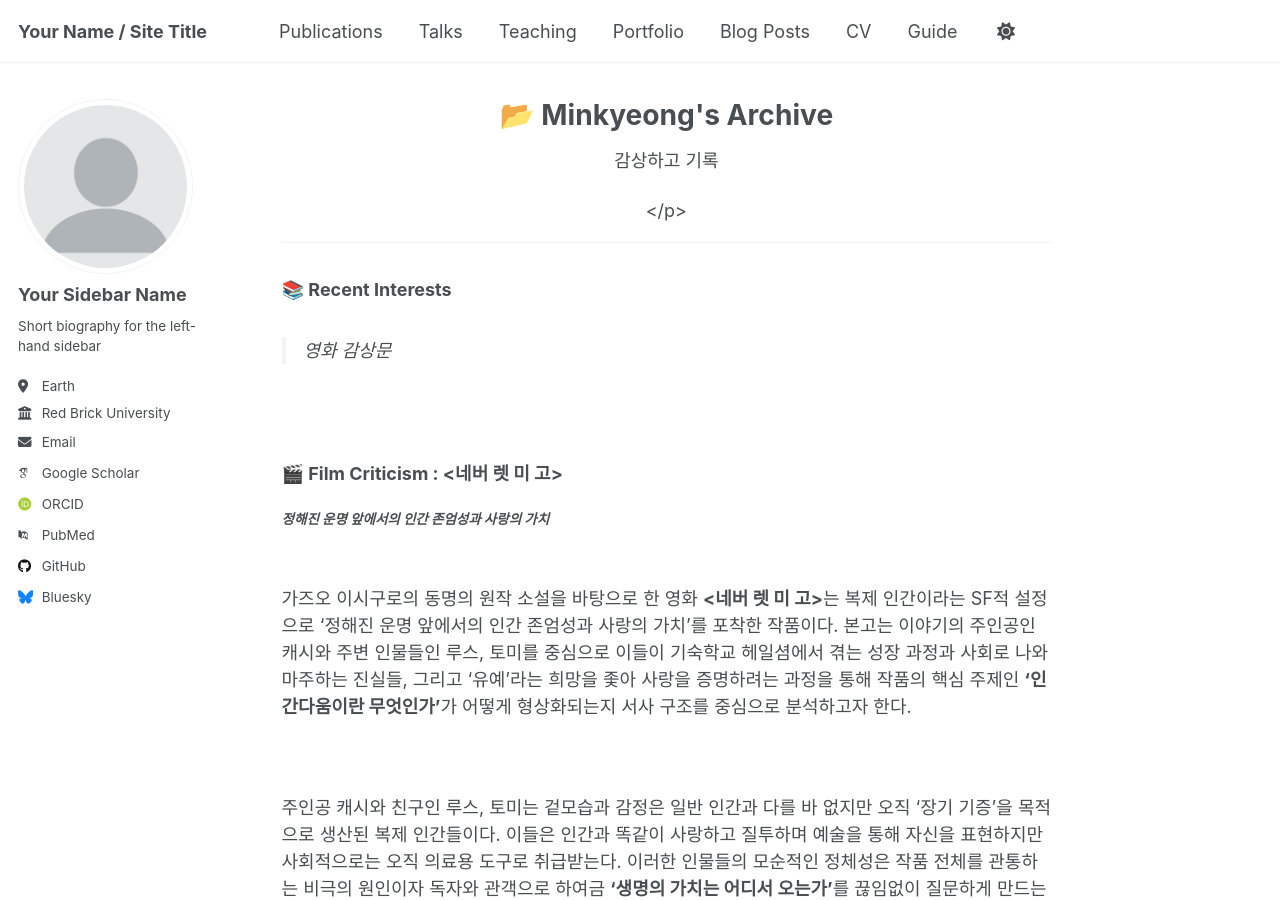
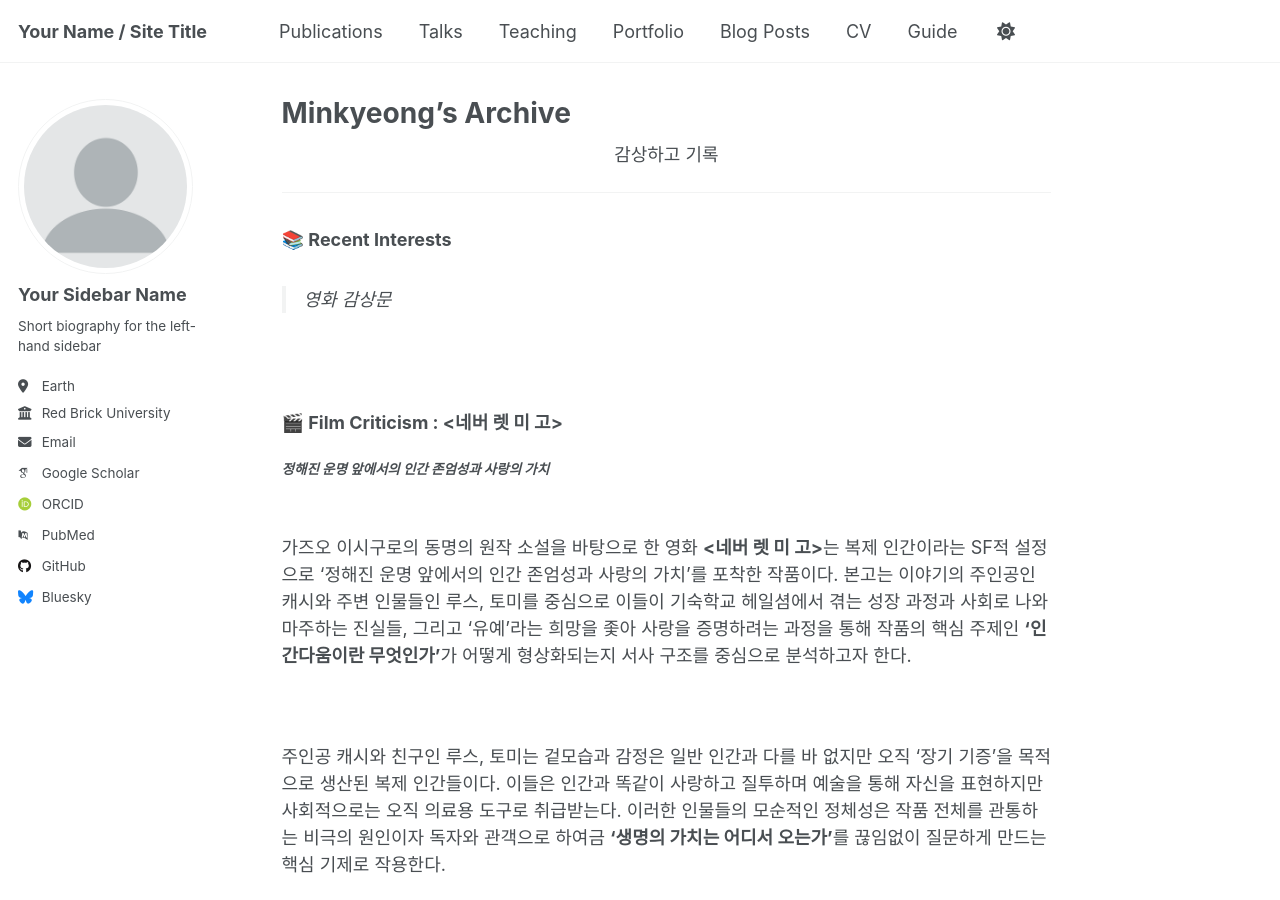
Before and after one commit to kangminkyeongd/kangminkyeongd.github.io, a Jekyll site: the page built from _pages/about.md, in a window 1280 px wide and 900 px high. Built offline with Jekyll 4.4.1, drawn with Linux system fonts in a browser that asks for light colours; some web fonts are replaced; our own code applies the rules of GitHub Pages for plain Markdown files; a script that is not in the unit is left out; part of the change alters nothing that is shown.

```diff
--- a/_pages/about.md
+++ b/_pages/about.md
@@ -1,6 +1,15 @@
+---
+permalink: /
+title: "Minkyeong's Archive"
+excerpt: "About me"
+author_profile: true
+redirect_from:
+  - /about/
+  - /about.html
+---
+
 <div align="center">
-  <h1>📂 Minkyeong's Archive</h1>
-  <p>감상하고 기록</p></p>
+  <p>감상하고 기록</p>
 </div>
 
 <hr/>
```
